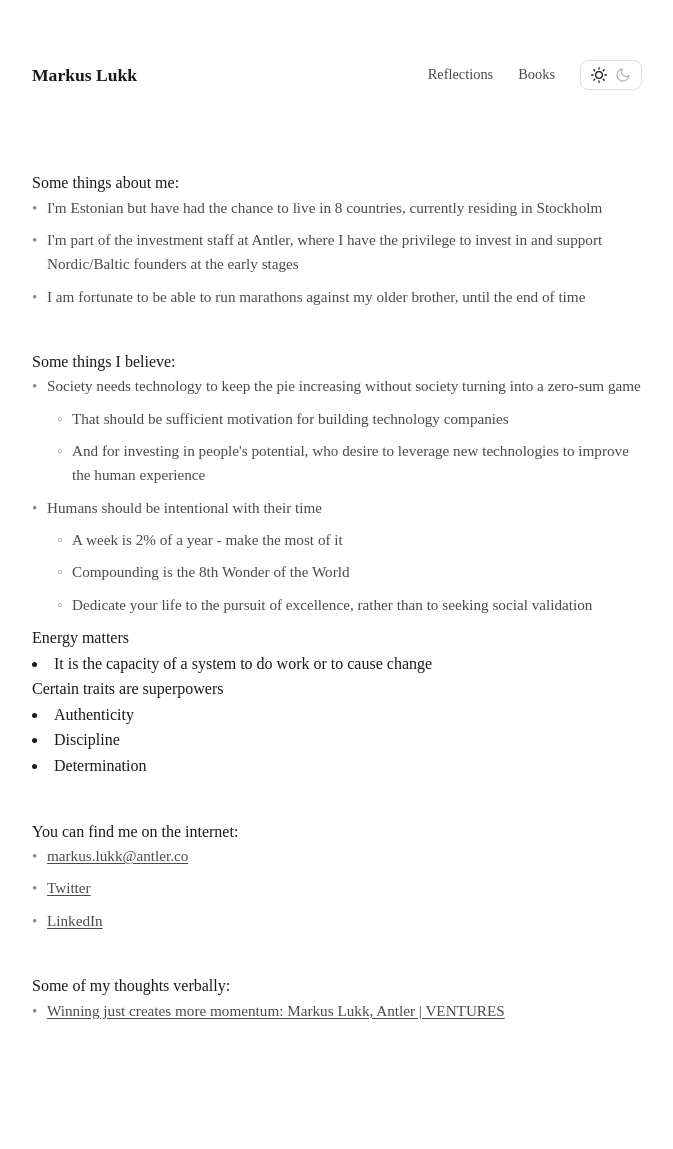
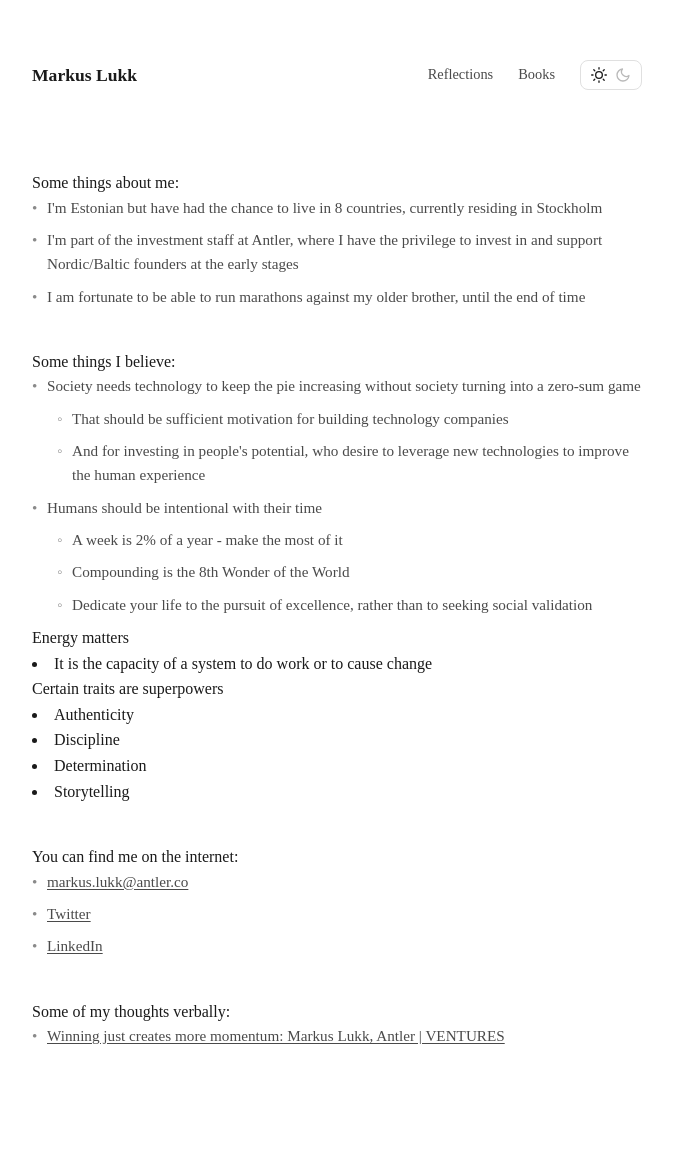
Before and after one commit to markuslukk/markuslukk.github.io, a Jekyll site: the page built from index.html, in a window 1280 px wide. Shown: the whole page, without its empty margins (303-976 px from the left). Built offline with Jekyll 4.4.1, drawn with Linux system fonts in a browser that asks for light colours; before the commit the page ends 1123 px from its top, so only the background shows below that.

Commit message:
Update index.html

```diff
--- a/index.html
+++ b/index.html
@@ -60,6 +60,7 @@ title: Markus Lukk
             <li>Authenticity</li>
             <li>Discipline</li>
             <li>Determination</li>
+            <li>Storytelling</li>
         </ul>
     </div>
 
```
